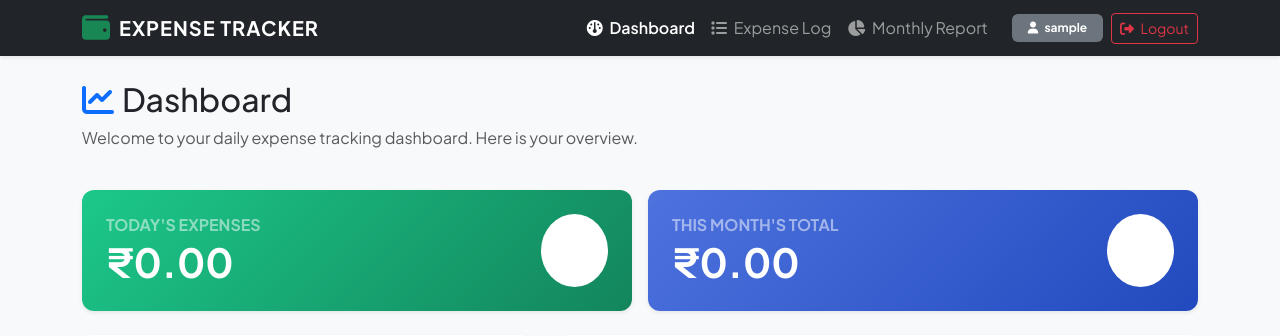
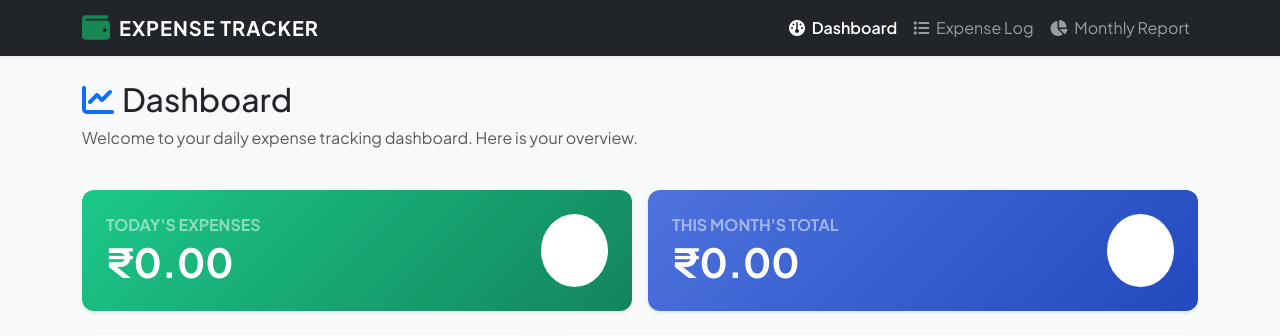
Before and after one commit to Harish4980/ExpenseTrackerproject, a Flask app: page / in a window 1280 px wide. Shown: the top 336 px of the page. Run offline with Flask 3, Linux system fonts and the light colour scheme; the visitor is signed in with stand-in values (Sample User, id 1); data that the repository does not hold is empty.

```diff
--- a/database.py
+++ b/database.py
@@ -58,8 +58,8 @@ def verify_user(login_identifier, password):
     cursor = conn.cursor()
     cursor.execute('''
         SELECT * FROM users
-        WHERE (username = ? OR email = ? OR phone = ?) AND password = ?
-    ''', (login_identifier, login_identifier, login_identifier, password))
+        WHERE (email = ? OR phone = ?) AND password = ?
+    ''', (login_identifier, login_identifier, password))
     user = cursor.fetchone()
     conn.close()
     return user
--- a/templates/base.html
+++ b/templates/base.html
@@ -23,8 +23,7 @@
                 <span class="navbar-toggler-icon"></span>
             </button>
             <div class="collapse navbar-collapse" id="navbarNav">
-                <ul class="navbar-nav ms-auto align-items-lg-center">
-                    {% if session.get('logged_in') %}
+                <ul class="navbar-nav ms-auto">
                     <li class="nav-item">
                         <a class="nav-link {% if request.path == '/' %}active fw-semibold{% endif %}" href="{{ url_for('index') }}">
                             <i class="fa-solid fa-gauge me-1"></i> Dashboard
@@ -40,26 +39,6 @@
                             <i class="fa-solid fa-chart-pie me-1"></i> Monthly Report
                         </a>
                     </li>
-                    <li class="nav-item ms-lg-3 my-2 my-lg-0 d-flex align-items-center">
-                        <span class="badge bg-secondary py-2 px-3 me-2">
-                            <i class="fa-solid fa-user me-1"></i> {{ session.get('username', 'User') }}
-                        </span>
-                        <a class="btn btn-outline-danger btn-sm" href="{{ url_for('logout') }}">
-                            <i class="fa-solid fa-right-from-bracket me-1"></i> Logout
-                        </a>
-                    </li>
-                    {% else %}
-                    <li class="nav-item">
-                        <a class="nav-link" href="{{ url_for('login') }}">
-                            <i class="fa-solid fa-right-to-bracket me-1"></i> Login
-                        </a>
-                    </li>
-                    <li class="nav-item">
-                        <a class="btn btn-primary btn-sm ms-lg-2" href="{{ url_for('register') }}">
-                            <i class="fa-solid fa-user-plus me-1"></i> Register
-                        </a>
-                    </li>
-                    {% endif %}
                 </ul>
             </div>
         </div>
```
